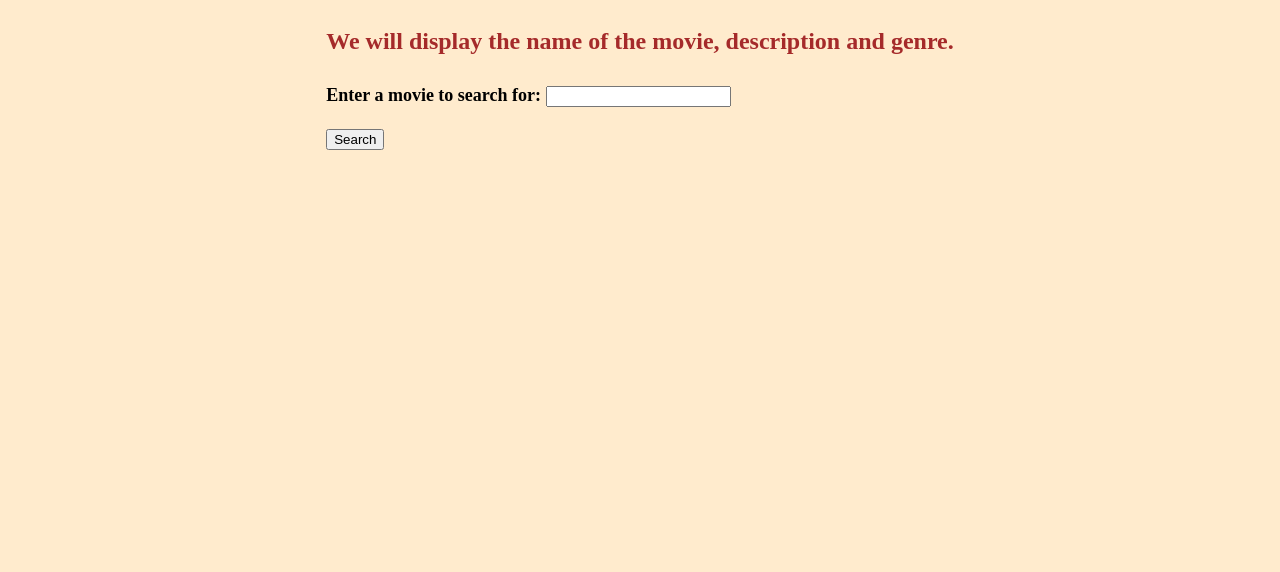
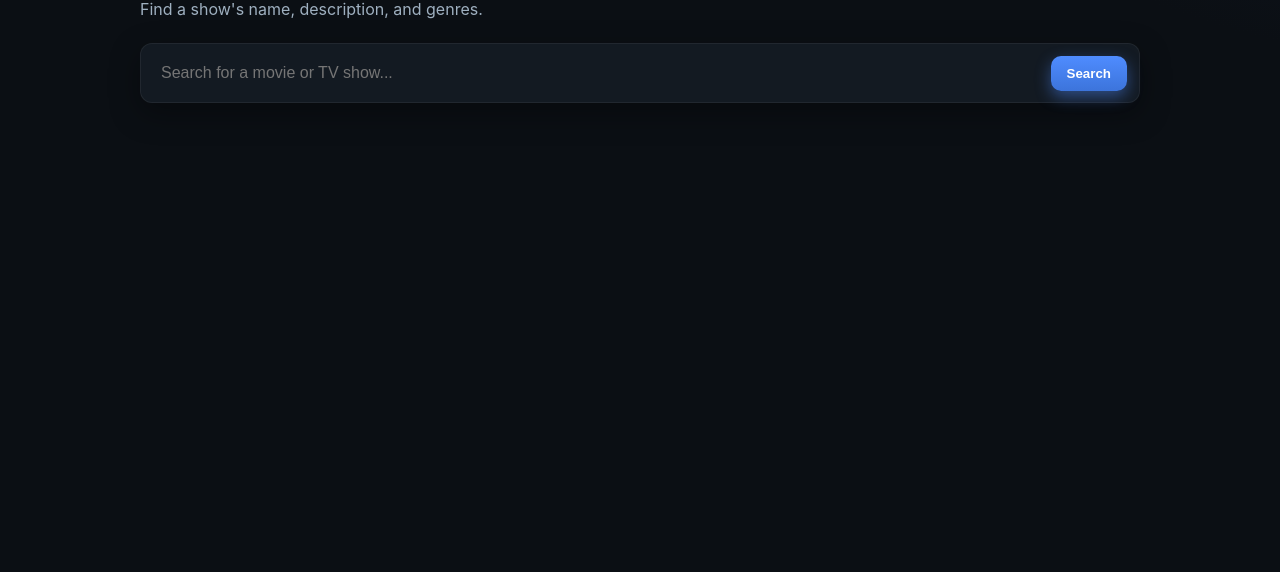
Before and after one commit to Akinloye3264/javascript-movie-searcher, a plain HTML site: page index.html in a window 1280 px wide. Shown: the part 228-800 px from the top of the page. Drawn offline with Linux system fonts and the light colour scheme.

Commit message:
updated movie searcher

```diff
--- a/index.html
+++ b/index.html
@@ -6,19 +6,33 @@
     <meta name="viewport" content="width=device-width, initial-scale=1.0">
     <title>Movie searcher</title>
     <link  rel="stylesheet" href="main.css">
-    <script src="practice.js"></script>
+    <script src="practice.js" defer></script>
     <link rel="icon" type="image/jpg" sizes="20*20" href="searcher.jpg">
 </head>
-<body>
-    <div class="container">
-    <h1> Welcome to movie searcher</h1>
-    <h2> We will display  the name of the movie, description and genre.</h2>
-    <p class="searching"> <label for="field"> Enter a movie to search for:</label>
-    <input type="text" id="Entermovie" name="Entermovie">
-    <br>
-    <br>
-    <input type="button" id="searchmovie" value="Search" onclick="fetching()">
-    <div id="result"></div>
+<div class="container">
+    <header class="header">
+            <body>
+                <br>
+                <br>
+                <br>
+                <br>
+                <br>
+                <br>
+                <br>
+            <h1>Welcome to Movie Searcher</h1>
+            <p class="subtitle">Find a show's name, description, and genres.</p>
+        </header>
+
+        <section class="search-section">
+            <label class="visually-hidden" for="Entermovie">Enter a movie to search for</label>
+            <div class="search-bar">
+                <input type="text" id="Entermovie" name="Entermovie" placeholder="Search for a movie or TV show...">
+                <button id="searchmovie" type="button" onclick="fetching()">Search</button>
+            </div>
+
+        </section>
+
+        <main class="results" id="result"></main>
     </div>
 </body>
 </html>
--- a/main.css
+++ b/main.css
@@ -1,29 +1,126 @@
+/* Design tokens */
+:root {
+    --bg: #0b0f14;
+    --card: #131a22;
+    --text: #e6eef5;
+    --muted: #9fb0c0;
+    --primary: #4f8cff;
+    --primary-600: #3c74db;
+    --ring: rgba(79, 140, 255, 0.45);
+    --chip: #1b2836;
+    --shadow: 0 10px 30px rgba(0,0,0,0.35);
+}
+
+/* Base */
+* { box-sizing: border-box; }
+html, body { height: 100%; }
 body{
+    margin: 0;
+    font-family: -apple-system, BlinkMacSystemFont, "Segoe UI", Roboto, Oxygen,
+        Ubuntu, Cantarell, "Fira Sans", "Droid Sans", "Helvetica Neue", Arial, sans-serif;
+    background: radial-gradient(1200px 600px at 20% -20%, #162131 0%, transparent 60%),
+        radial-gradient(1000px 500px at 120% 0%, #0f1724 0%, transparent 60%),
+        var(--bg);
+    color: var(--text);
+    display: flex;
+    align-items: flex-start;
+    justify-content: center;
+    padding: 40px 16px;
+}
+
+.container{
+    width: 100%;
+    max-width: 1000px;
+}
+
+/* Header */
+.header h1{
+    margin: 0 0 8px;
+    font-size: 32px;
+    letter-spacing: 0.3px;
+}
+.subtitle{
+    margin: 0;
+    color: var(--muted);
+}
+
+/* Search */
+.search-section{ margin-top: 24px; }
+.search-bar{
+    display: flex;
+    align-items: center;
+    gap: 10px;
+    background: var(--card);
+    border: 1px solid rgba(255,255,255,0.06);
+    border-radius: 12px;
+    padding: 10px 12px;
+    box-shadow: var(--shadow);
+}
+.search-bar input{
+    flex: 1;
+    background: transparent;
+    border: none;
+    outline: none;
+    color: var(--text);
+    font-size: 16px;
+    padding: 10px 8px;
+}
+.search-bar button{
+    background: linear-gradient(180deg, var(--primary), var(--primary-600));
+    color: white;
+    border: none;
+    border-radius: 10px;
+    padding: 10px 16px;
+    font-weight: 600;
+    cursor: pointer;
+    transition: transform .08s ease, box-shadow .2s ease;
+    box-shadow: 0 6px 16px var(--ring);
+}
+.search-bar button:hover{ transform: translateY(-1px); }
+.search-bar button:active{ transform: translateY(0); }
+.helper-text{ color: var(--muted); margin: 8px 6px 0; font-size: 14px; }
+
+/* A11y */
+.visually-hidden{
+    position: absolute !important;
+    height: 1px; width: 1px;
+    overflow: hidden;
+    clip: rect(1px, 1px, 1px, 1px);
+    white-space: nowrap;
+}
+
+/* Results grid */
+.results{
+    margin-top: 28px;
+    display: grid;
+    grid-template-columns: repeat(auto-fill, minmax(260px, 1fr));
+    gap: 16px;
+}
+
+.card{
+    background: var(--card);
+    border: 1px solid rgba(255,255,255,0.06);
+    border-radius: 16px;
+    overflow: hidden;
+    box-shadow: var(--shadow);
     display: flex;
     flex-direction: column;
-    align-items: center;
-    background-color: blanchedalmond;
-    padding-top: 10%;
 }
-.container{
-    padding-top: 20px;
+.card-media{
+    width: 100%;
+    aspect-ratio: 16/9;
+    object-fit: cover;
+    background: #0d1218;
 }
+.card-body{ padding: 14px 14px 16px; }
+.card-title{ margin: 0 0 6px; font-size: 18px; }
+.card-summary{ color: var(--muted); font-size: 14px; line-height: 1.5; }
+.chips{ display: flex; flex-wrap: wrap; gap: 6px; margin-top: 10px; }
+.chip{ background: var(--chip); color: var(--text); padding: 6px 10px; border-radius: 999px; font-size: 12px; border: 1px solid rgba(255,255,255,0.06); }
 
-h1 {
-    padding-bottom: 20px;
-        color: blue;
+/* Empty state */
+.empty{
+    color: var(--muted);
+    text-align: center;
+    padding: 20px 0;
 }
-
-.searching {
-    font-weight: bold;
-    font-size: large;
-}
-
-#search{
-    padding-right: 10px;
-}
-
-h2{
-    padding-bottom: 10px;
-    color: brown;
-}
--- a/practice.js
+++ b/practice.js
@@ -1,25 +1,45 @@
  function fetching() {
-   let movie = document.querySelector("#Entermovie").value.trim();
-    const URL = `https://api.tvmaze.com/search/shows?q=${encodeURIComponent(movie)}`;
-    let promised_response = fetch(URL)
-    .then(function(resolved_response){
-        return resolved_response.json();
-    })
-    .then(function(resolved_data ) {
-         const resultDiv = document.getElementById("result");
-            if (resolved_data.length === 0) {
-                resultDiv.innerHTML = "<p>No results found.</p>";
-                return;
-            }
-     const json_response = resolved_data;
-      let name = json_response[0]["show"]["name"];
-            let description = json_response[0]["show"]["summary"] ;
-            let genres = json_response[0]["show"]["genres"];
-            let genresList = genres.length ? genres.join(", ") : "N/A";
-            resultDiv.innerHTML = `<p><strong>Name:</strong> ${name}</p>
-            <p><strong>Description:</strong> ${description}</p>
-            <p><strong>Genre:</strong> ${genresList}</p>`;
-
-    });
-
+   const query = document.querySelector("#Entermovie").value.trim();
+   const resultDiv = document.getElementById("result");
+   if (!query) {
+     resultDiv.innerHTML = '<p class="empty">Type something to search.</p>';
+     return;
+   }
+   const URL = `https://api.tvmaze.com/search/shows?q=${encodeURIComponent(query)}`;
+   fetch(URL)
+     .then(function (response) {
+       return response.json();
+     })
+     .then(function (data) {
+       if (!Array.isArray(data) || data.length === 0) {
+         resultDiv.innerHTML = '<p class="empty">No results found.</p>';
+         return;
+       }
+       const cards = data.map(function (item) {
+         const show = item.show || {};
+         const name = show.name || "Untitled";
+         const image = (show.image && (show.image.medium || show.image.original)) || "";
+         const summary = (show.summary || "").replace(/<[^>]*>?/gm, "");
+         const safeSummary = summary ? summary : "No description available.";
+         const genres = Array.isArray(show.genres) ? show.genres : [];
+         const chips = genres.length
+           ? genres.map(function (g) { return '<span class="chip">' + g + '</span>'; }).join("")
+           : '<span class="chip">N/A</span>';
+         const imageTag = image ? '<img class="card-media" src="' + image + '" alt="' + name + ' poster" />' : '';
+         return (
+           '<article class="card">' +
+             imageTag +
+             '<div class="card-body">' +
+               '<h3 class="card-title">' + name + '</h3>' +
+               '<p class="card-summary">' + safeSummary + '</p>' +
+               '<div class="chips">' + chips + '</div>' +
+             '</div>' +
+           '</article>'
+         );
+       });
+       resultDiv.innerHTML = cards.join("");
+     })
+     .catch(function () {
+       resultDiv.innerHTML = '<p class="empty">Something went wrong. Please try again.</p>';
+     });
  }
```
